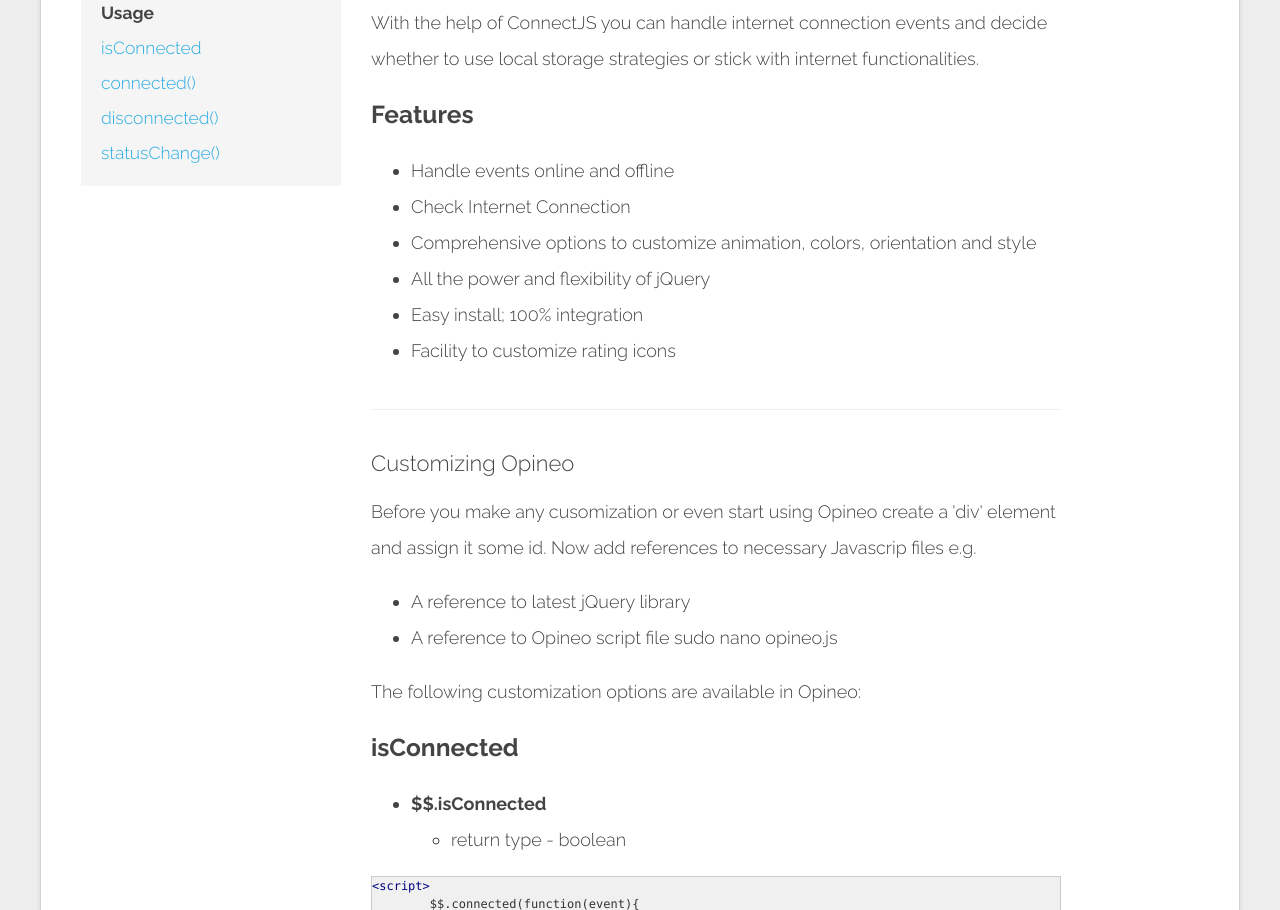
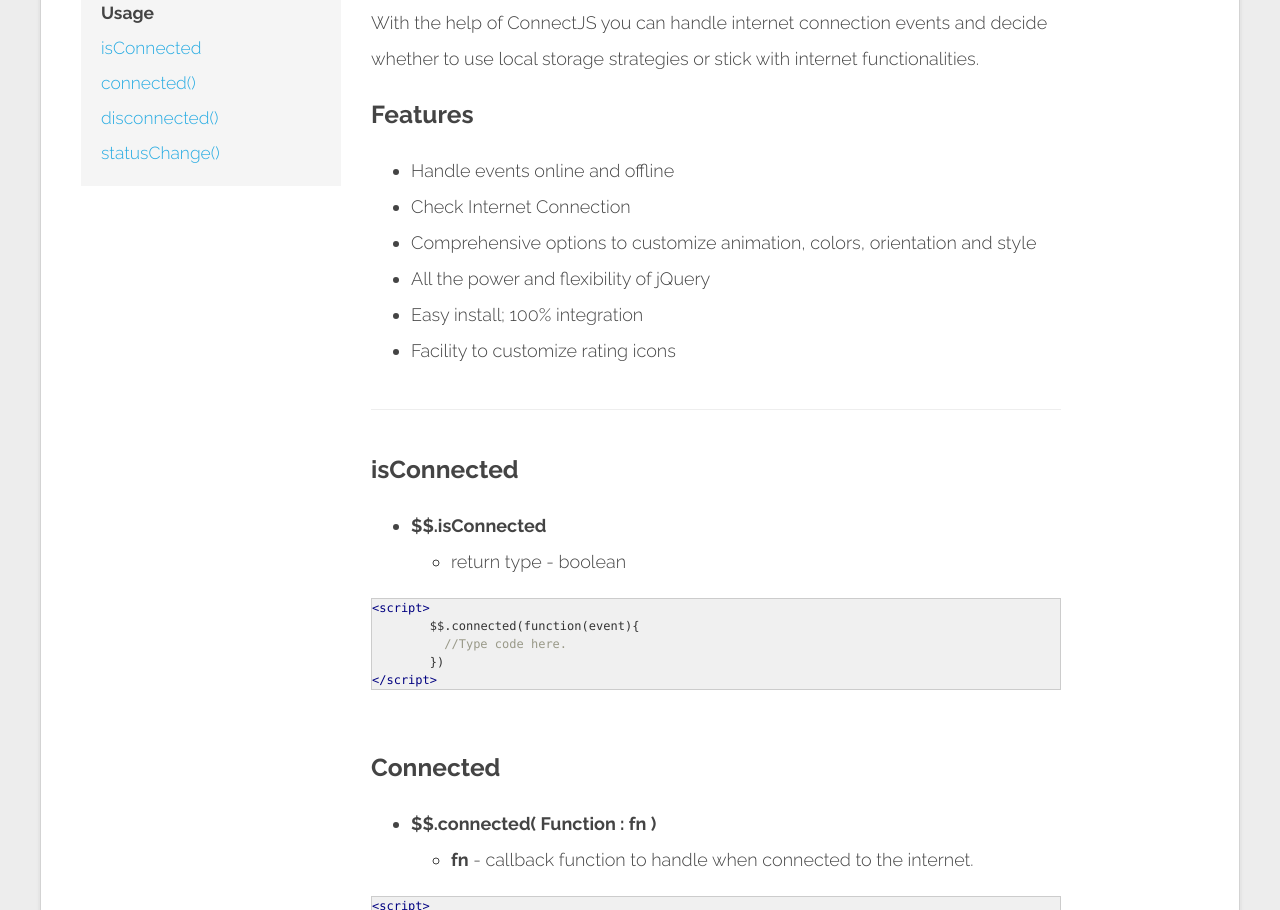
Before and after one commit to devRald/ConnectJS, a plain HTML site: page docs/index.html in a window 1280 px wide. Shown: the part 351-1261 px from the top of the page. Drawn offline with Linux system fonts and the light colour scheme.

Commit message:
Remove Customizing Opineo

```diff
--- a/docs/index.html
+++ b/docs/index.html
@@ -61,14 +61,6 @@
         <li>Facility to customize rating icons</li>
       </ul>
       <hr>
-      <h2> Customizing Opineo</h2>
-      <p> Before you make any cusomization or even start using Opineo create a 'div' element
-        and assign it some id. Now add references to necessary Javascrip files e.g.</p>
-      <ul>
-        <li>A reference to latest jQuery library </li>
-        <li>A reference to Opineo script file sudo nano opineo.js</li>
-      </ul>
-      <p> The following customization options are available in Opineo:</p>
       <h3 id="isConnected"> isConnected</h3>
       <ul>
         <li><b>$$.isConnected</b></li>
```
